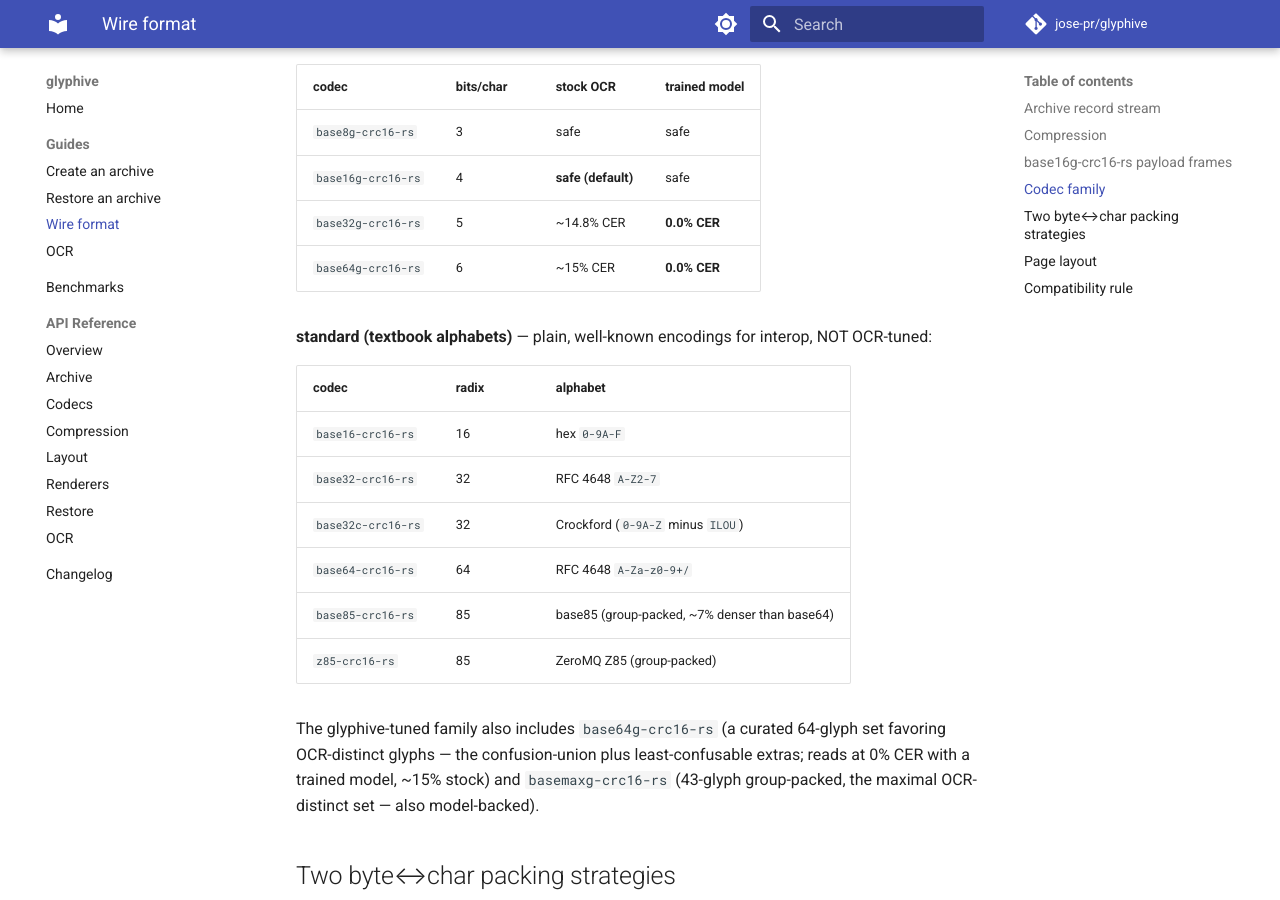
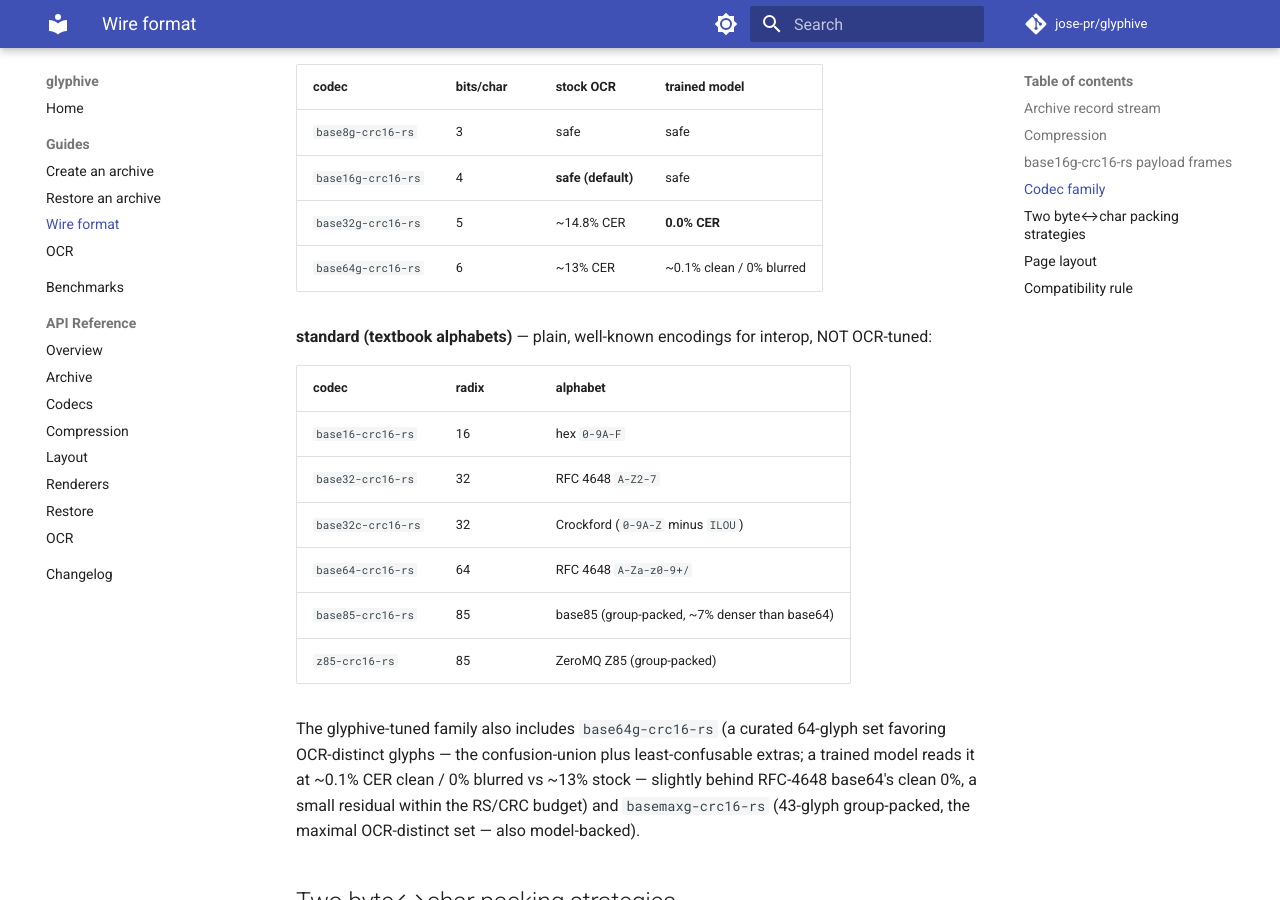
Before and after one commit to jose-pr/glyphive, an MkDocs documentation site: the page built from docs/guides/wire-format.md, in a window 1280 px wide and 900 px high, scrolled down 1904 px. Built offline with MkDocs 1.6.1 and Material for MkDocs 9.7.7, drawn with Linux system fonts in a browser that asks for light colours; comment, search, counter and statistics services are not loaded.

Commit message:
docs: correct base64g trained-model CER to measured value
Measured base64g (curated 64-glyph set): trained CER ~0.123% clean / 0.0%
blurred (not a flat 0.0% like RFC-4648 base64 or base32g). The curation helps
STOCK OCR (~13% vs base64's ~15%) but a couple glyphs are marginally harder for
the trained model too. The residual is within the RS/CRC budget. Fix the
overstated "0.0% CER" claim in the wire-format guide.

```diff
--- a/docs/guides/wire-format.md
+++ b/docs/guides/wire-format.md
@@ -81,7 +81,7 @@ glyphive-modified alphabet chosen from OCR measurement:
 | `base8g-crc16-rs`    | 3 | safe | safe |
 | `base16g-crc16-rs`  | 4 | **safe (default)** | safe |
 | `base32g-crc16-rs`  | 5 | ~14.8% CER | **0.0% CER** |
-| `base64g-crc16-rs`  | 6 | ~15% CER | **0.0% CER** |
+| `base64g-crc16-rs`  | 6 | ~13% CER | ~0.1% clean / 0% blurred |
 
 **standard (textbook alphabets)** — plain, well-known encodings for interop,
 NOT OCR-tuned:
@@ -97,7 +97,9 @@ NOT OCR-tuned:
 
 The glyphive-tuned family also includes `base64g-crc16-rs` (a curated 64-glyph
 set favoring OCR-distinct glyphs — the confusion-union plus least-confusable
-extras; reads at 0% CER with a trained model, ~15% stock) and `basemaxg-crc16-rs`
+extras; a trained model reads it at ~0.1% CER clean / 0% blurred vs ~13% stock —
+slightly behind RFC-4648 base64's clean 0%, a small residual within the RS/CRC
+budget) and `basemaxg-crc16-rs`
 (43-glyph group-packed, the maximal OCR-distinct set — also model-backed).
 
 ## Two byte↔char packing strategies
```
